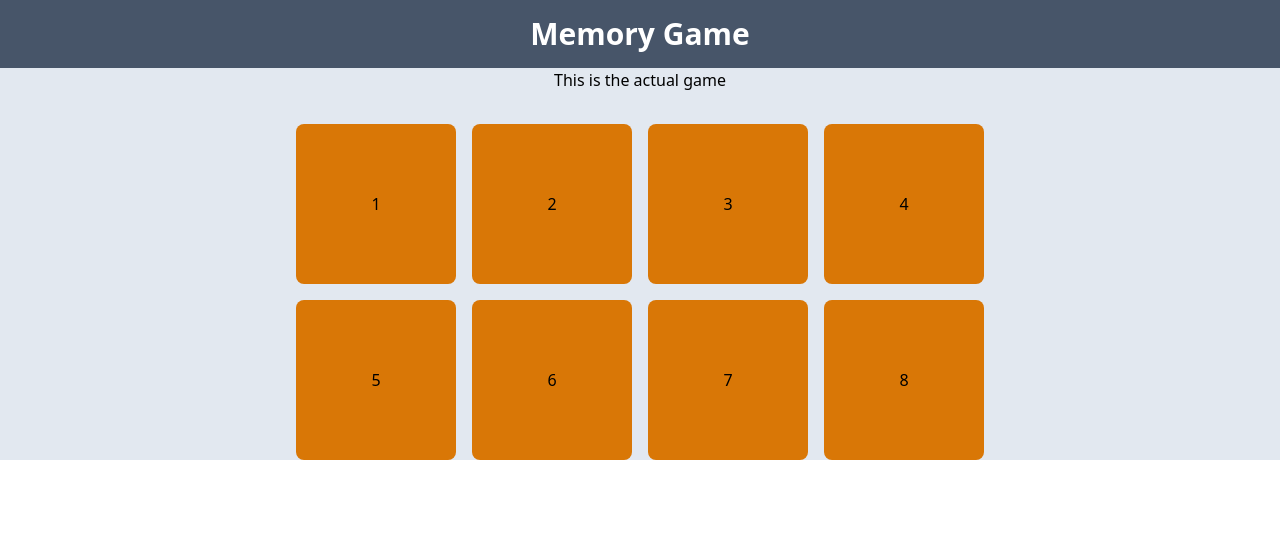
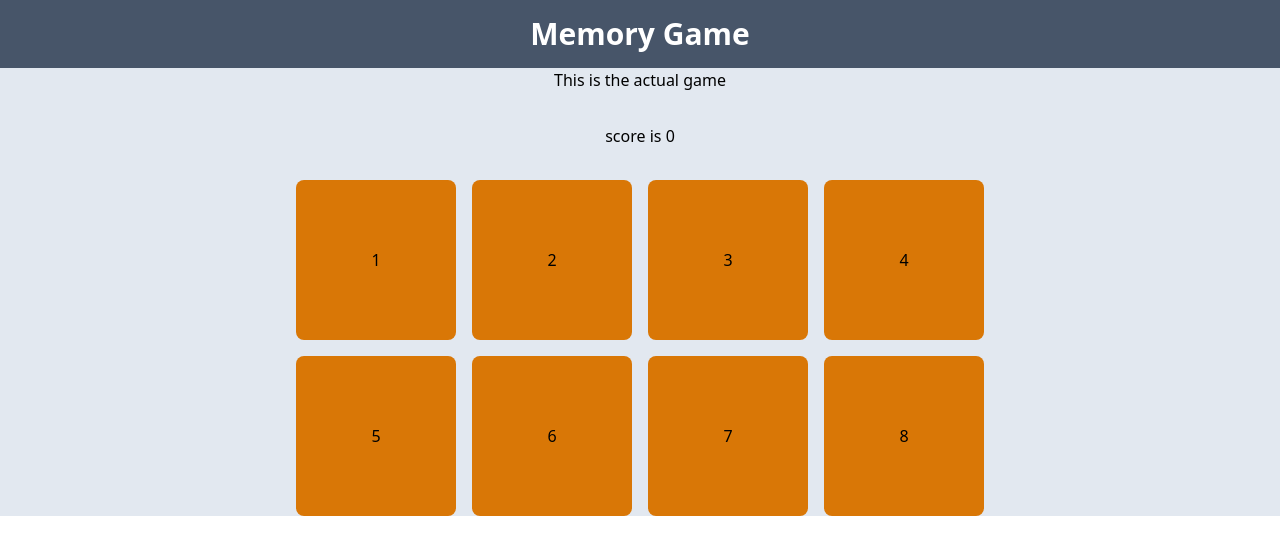
Before and after one commit to ozzestrophic/memory-card, a React app: page / in a window 1280 px wide. Shown: the top 554 px of the page. Built offline with nearby package versions, Linux system fonts and the light colour scheme; the HTML template or start-up script is replaced by a standard one.

Commit message:
feat: added score counter to the screen

```diff
--- a/src/Game.jsx
+++ b/src/Game.jsx
@@ -7,7 +7,6 @@ export default function Game() {
   const [clickedImages, setClickedImages] = useState([]);
   const score = useRef(0);
 
-  console.log(clickedImages);
   function clickEvent(e) {
     if (clickedImages.includes(e.target.id)) {
       setClickedImages([]);
@@ -21,10 +20,13 @@ export default function Game() {
     }
   }
   return (
-    <div className="grid grid-cols-4 gap-4">
-      {images.map((image) => {
-        return <Card key={image} url={image} onClick={clickEvent} />;
-      })}
-    </div>
+    <>
+      <p>{"score is " + score.current}</p>
+      <div className="grid grid-cols-4 gap-4">
+        {images.map((image) => {
+          return <Card key={image} url={image} onClick={clickEvent} />;
+        })}
+      </div>
+    </>
   );
 }
```
